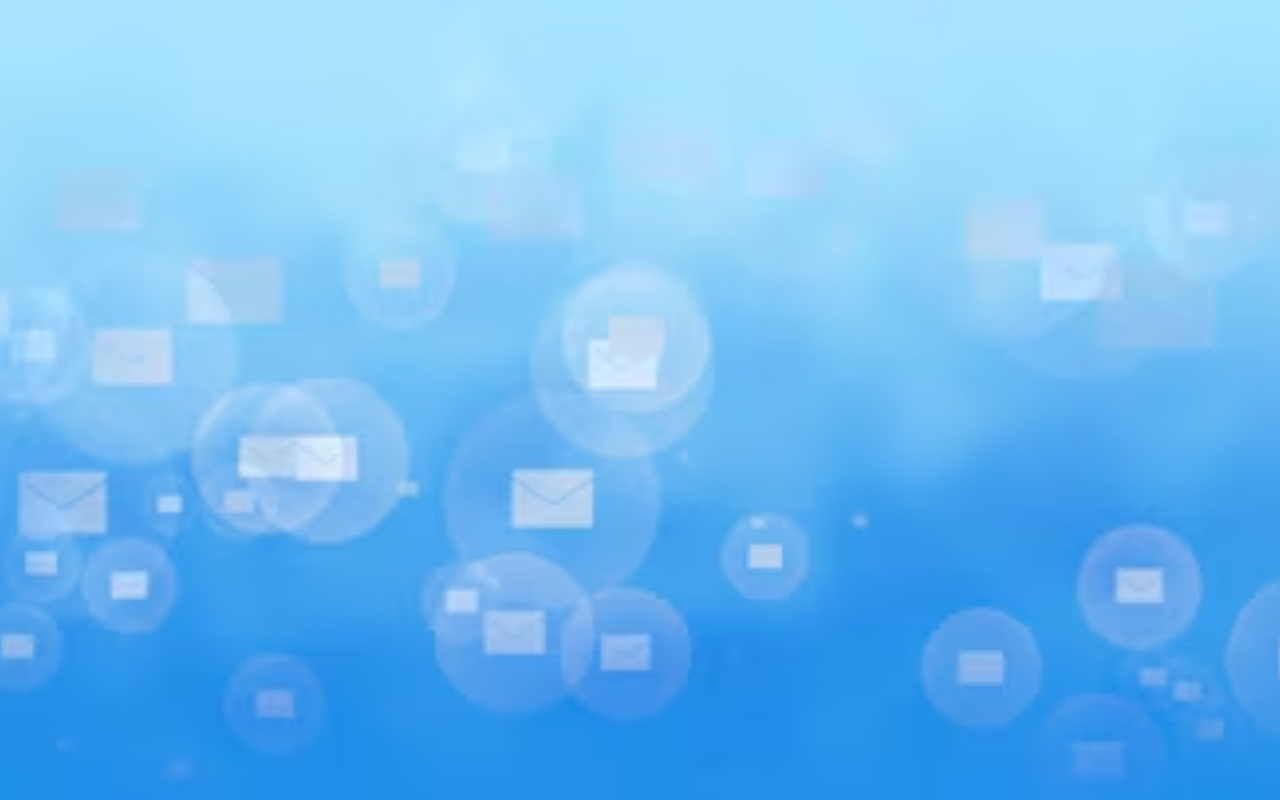
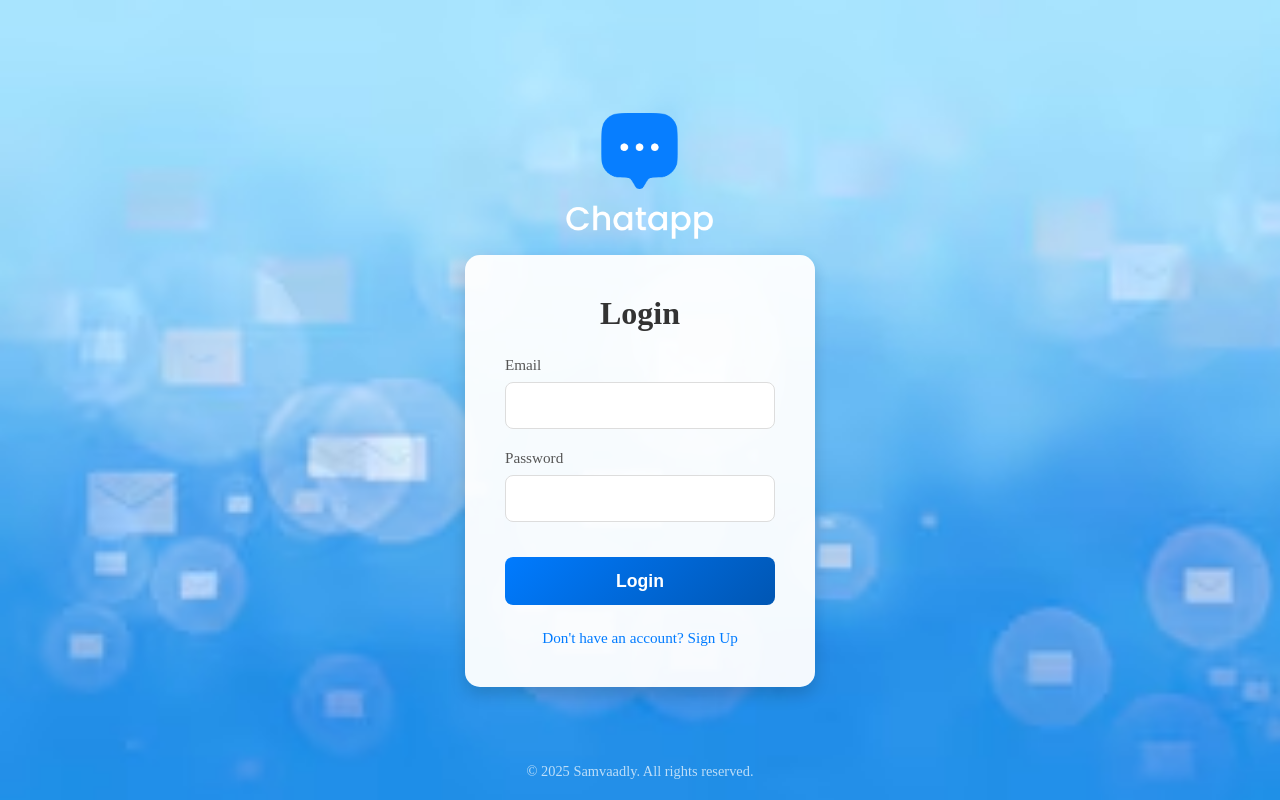
Before and after one commit to Krishna-Gupta-18/Samvaadly, a React (Vite) app in the folder frontend/: page / in a window 1280 px wide. Before the commit this address had no page. Built offline with nearby package versions, Linux system fonts and the light colour scheme.

Commit message:
Update routes to use relative paths

```diff
--- a/frontend/src/App.jsx
+++ b/frontend/src/App.jsx
@@ -10,9 +10,9 @@
   return (
     <AppContextProvider>
       <Routes>
-        <Route path='https://samvaadly-chat-app.onrender.com/' element={<Login/>}/>
-        <Route path='https://samvaadly-chat-app.onrender.com/Chat' element={<Chat/>}/>
-        <Route path='https://samvaadly-chat-app.onrender.com/Profileupdate' element={<Profileupdate/>}/>
+        <Route path='/' element={<Login/>}/>
+        <Route path='/Chat' element={<Chat/>}/>
+        <Route path='/Profileupdate' element={<Profileupdate/>}/>
       </Routes>
     </AppContextProvider>
   )
```
